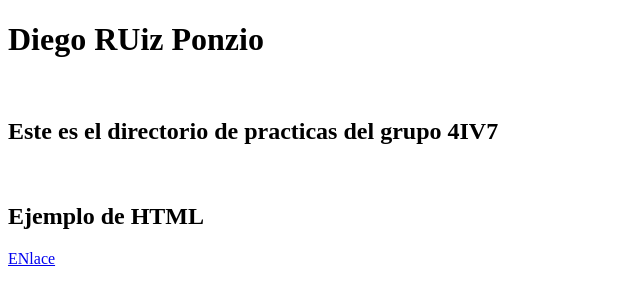
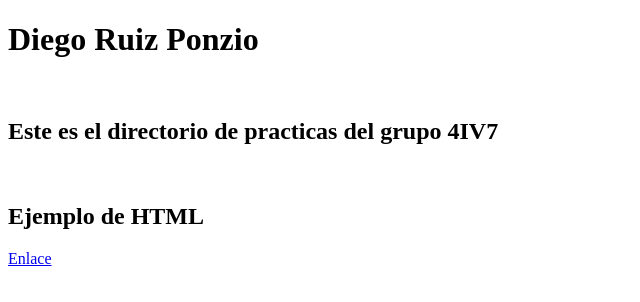
Before and after one commit to DiegoPonzio/4IV7_PSW_RUIZPONZIODIEGO, a plain HTML site: page index.html in a window 1280 px wide. Shown: the full height of the page, 0-640 px from the left. Drawn offline with Linux system fonts and the light colour scheme.

Commit message:
Modificacion

```diff
--- a/index.html
+++ b/index.html
@@ -7,11 +7,11 @@
     <title>Directorio</title>
 </head>
 <body>
-    <h1>Diego RUiz Ponzio</h1>
+    <h1>Diego Ruiz Ponzio</h1>
     <br>
     <h2>Este es el directorio de practicas del grupo 4IV7</h2>
     <br>
-    <h2>Ejemplo de HTML</h2> <a href="02HTML/index.html">ENlace</a>
+    <h2>Ejemplo de HTML</h2> <a href="02HTML/index.html">Enlace</a>
 
 </body>
 </html>
```
Also changed, not shown: 02HTML/index.html (+2 -0 lines).
